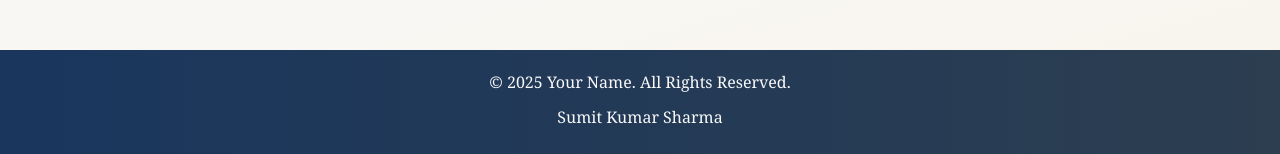
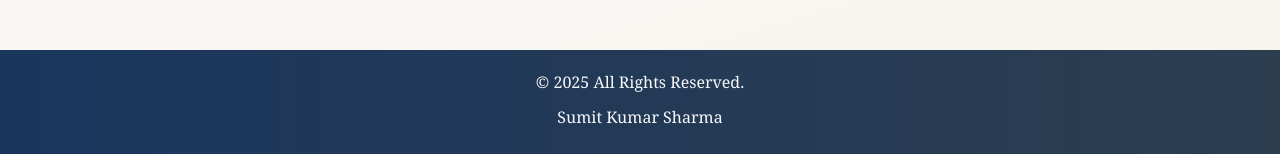
Before and after one commit to Vashisht2002/CodSoft_lv1_task1, a plain HTML site: page index.html in a window 1280 px wide. Shown: the part 3405-3559 px from the top of the page. Drawn offline with Linux system fonts and the light colour scheme.

Commit message:
Update index.html

```diff
--- a/index.html
+++ b/index.html
@@ -165,7 +165,7 @@
 
     <footer>
         <div class="container footer-content">
-            <p>© 2025 Your Name. All Rights Reserved.</p>
+            <p>© 2025 All Rights Reserved.</p>
             <p>Sumit Kumar Sharma</p>
             <div class="social-links">
                 <a href="https://www.linkedin.com/in/sumit-sharma-vashisht-7b9100236?utm_source=share&utm_campaign=share_via&utm_content=profile&utm_medium=ios_app">LinkedIn</a>
```
